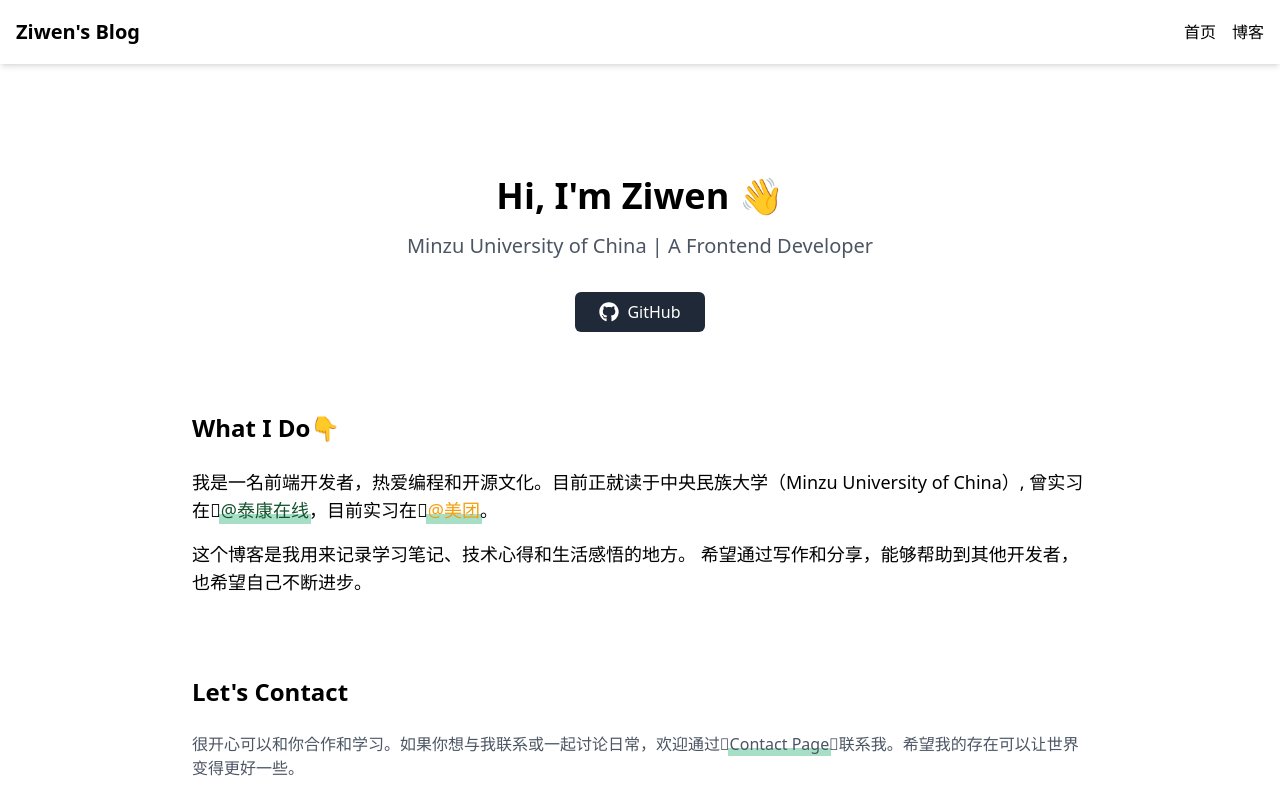
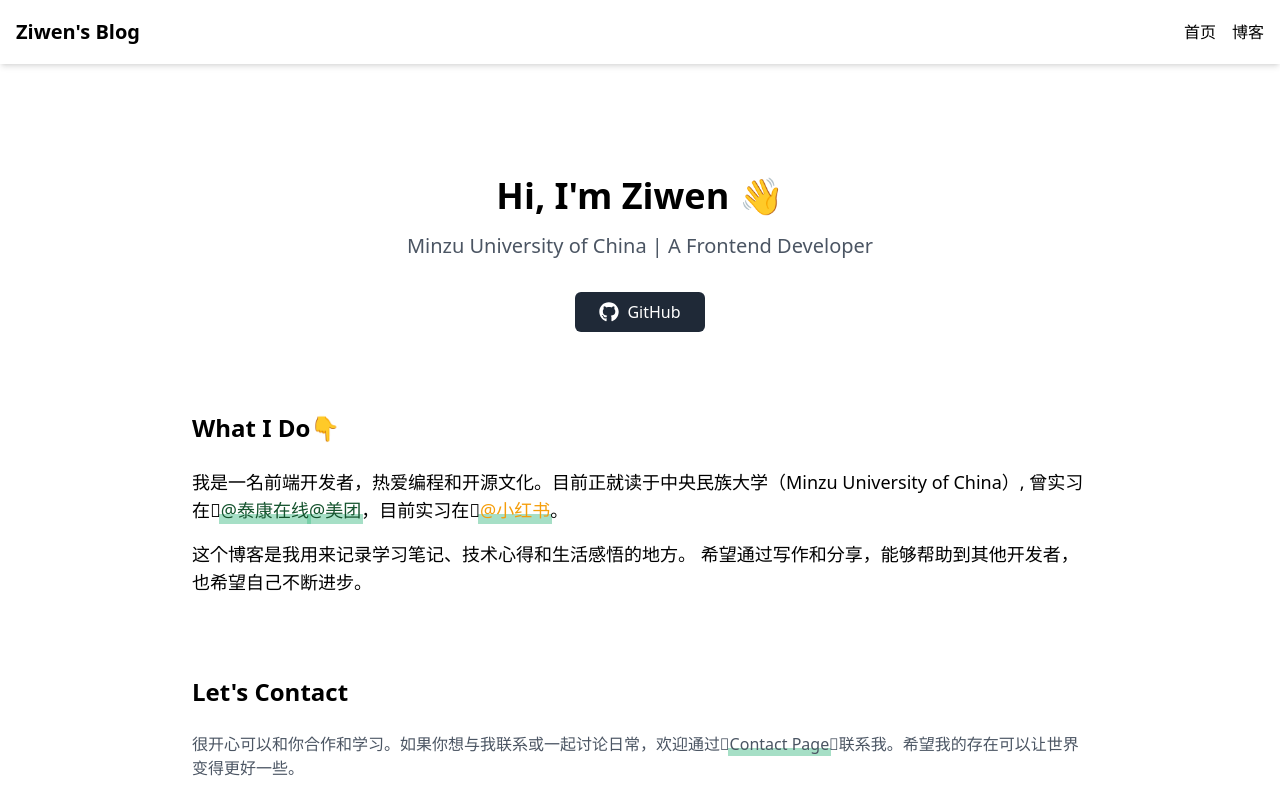
Before and after one commit to FoundDream/ziwen-blog, a React (Vite) app: page /#/ in a window 1280 px wide. Shown: the top 800 px of the page. Built offline with nearby package versions, Linux system fonts and the light colour scheme.

Commit message:
feat: update information

```diff
--- a/src/pages/Home.tsx
+++ b/src/pages/Home.tsx
@@ -34,12 +34,18 @@ const Home = () => {
             >
               @泰康在线
             </a>
+            <a
+              href="https://www.meituan.com/"
+              className="text-green-900 relative inline-block hover:after:top-[20%] after:content-[''] after:absolute after:z-[-1] after:top-[66%] after:left-[-0.1em] after:right-[-0.1em] after:bottom-0 after:transition-[top] after:duration-200 after:ease-[cubic-bezier(0,0.8,0.13,1)] after:bg-[rgba(79,192,141,0.5)] decoration-transparent"
+            >
+              @美团
+            </a>
             ，目前实习在&#20;
             <a
-              href="https://www.meituan.com/"
+              href="https://www.xiaohongshu.com/"
               className="text-amber-500 relative inline-block hover:after:top-[20%] after:content-[''] after:absolute after:z-[-1] after:top-[66%] after:left-[-0.1em] after:right-[-0.1em] after:bottom-0 after:transition-[top] after:duration-200 after:ease-[cubic-bezier(0,0.8,0.13,1)] after:bg-[rgba(79,192,141,0.5)] decoration-transparent"
             >
-              @美团
+              @小红书
             </a>
             。
           </p>
```
